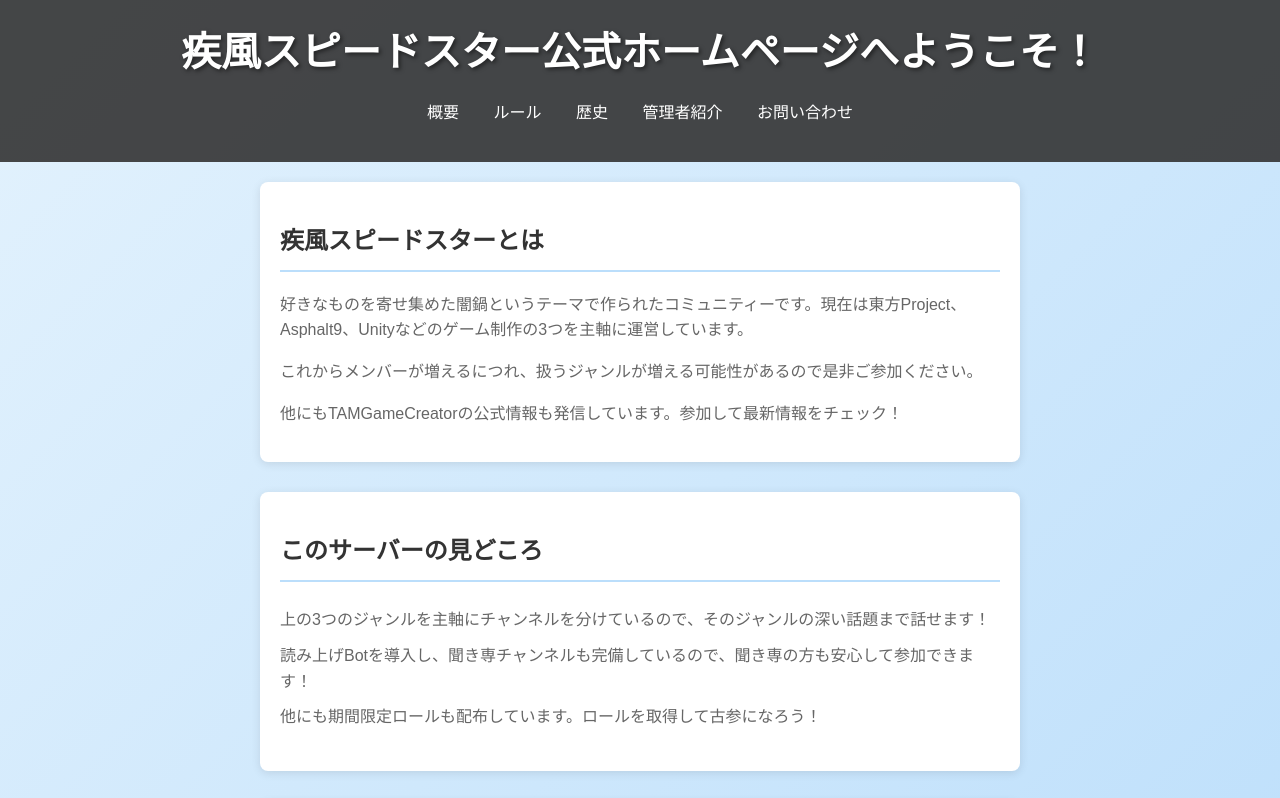
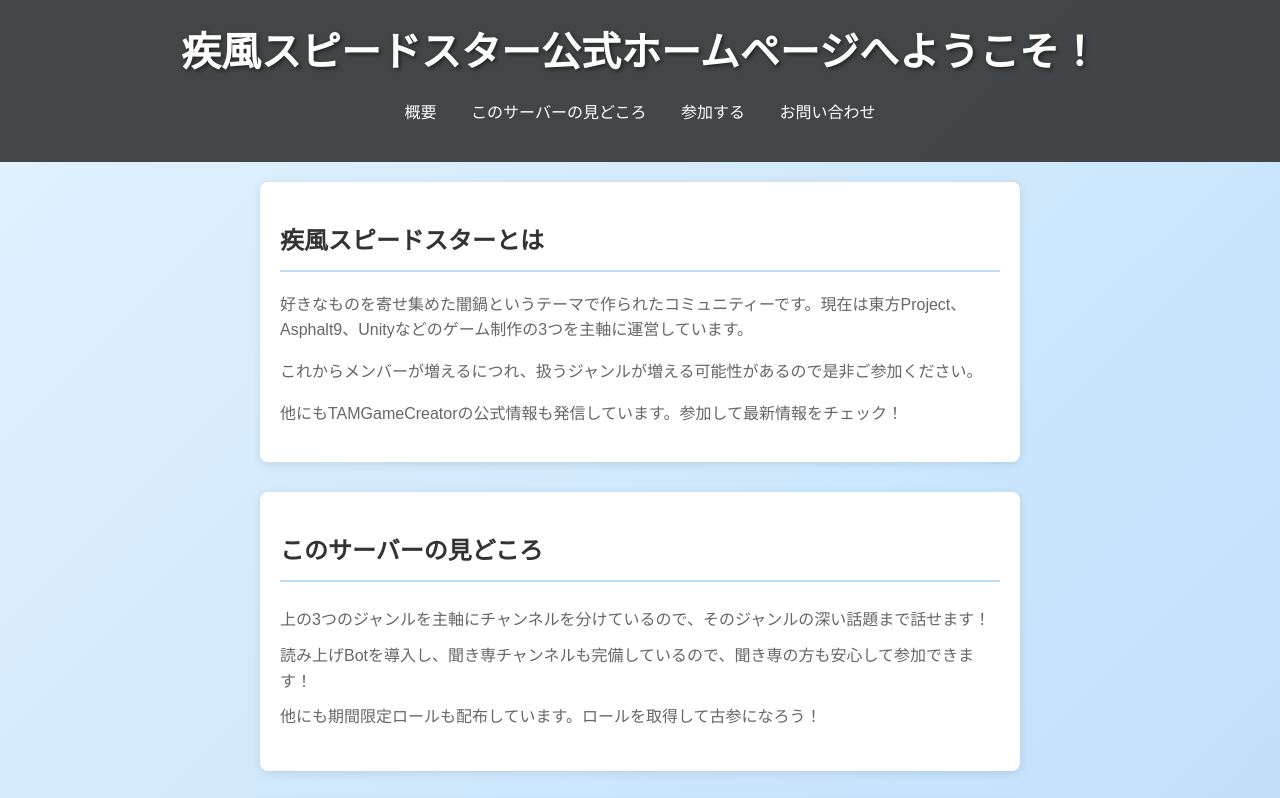
Before and after one commit to Kajino-r/sippuustaa.io, a plain HTML site: page index.html in a window 1280 px wide. Shown: the top 798 px of the page. Drawn offline with Linux system fonts and the light colour scheme.

Commit message:
Update index.html

```diff
--- a/index.html
+++ b/index.html
@@ -12,9 +12,8 @@
         <nav>
             <ul>
                 <li><a href="#about">概要</a></li>
-                <li><a href="#rules">ルール</a></li>
-                <li><a href="#history">歴史</a></li>
-                <li><a href="#admin">管理者紹介</a></li>
+                <li><a href="#features">このサーバーの見どころ</a></li>
+                <li><a href="#join">参加する</a></li>
                 <li><a href="#contact">お問い合わせ</a></li>
             </ul>
         </nav>
```
